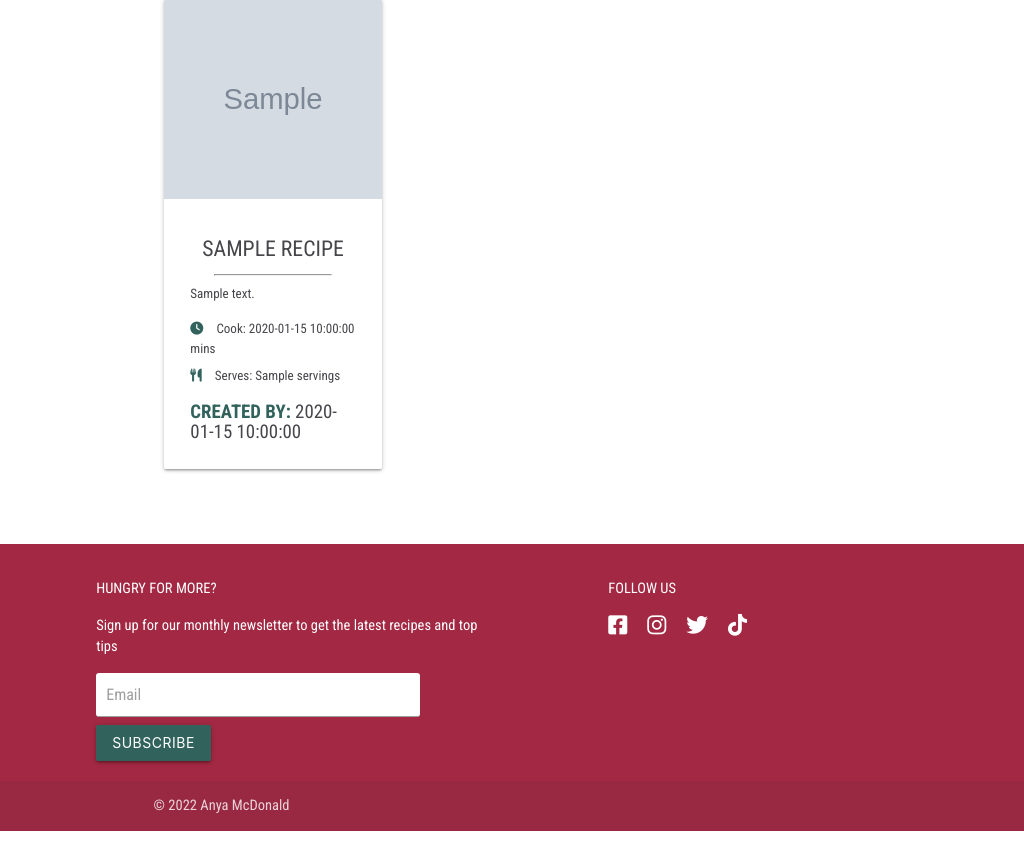
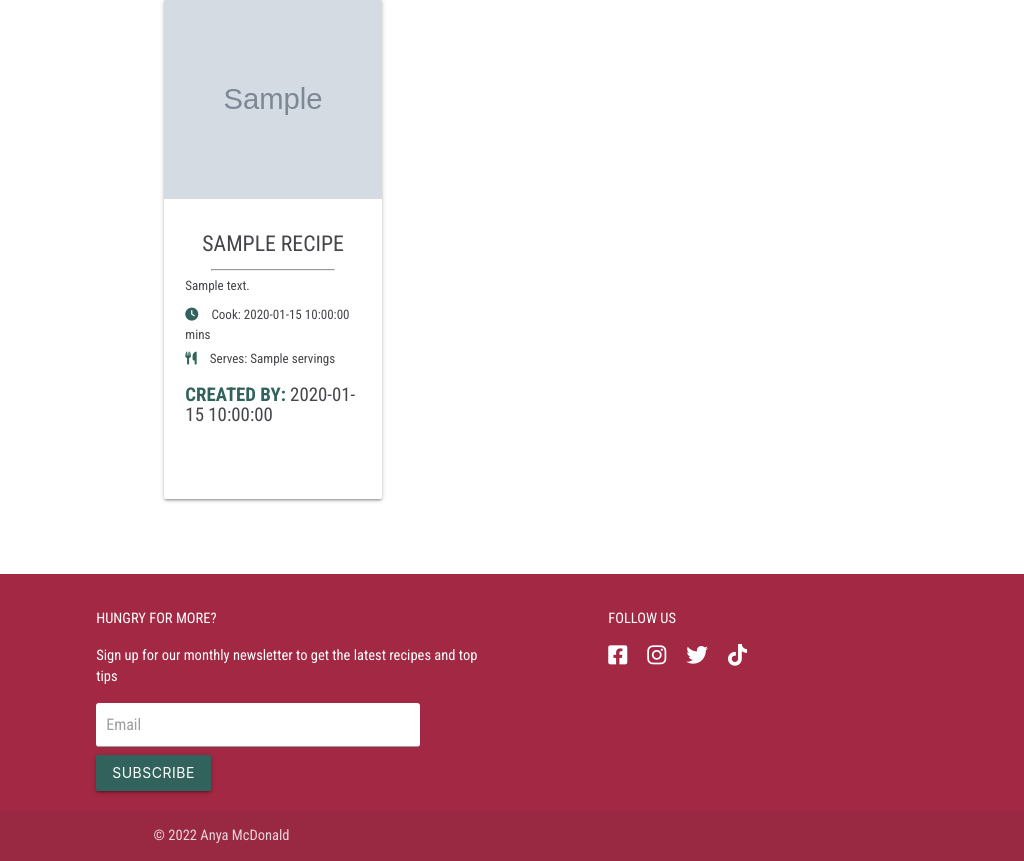
Before and after one commit to anyahush/the-freefrom-cookbook, a Flask app: page /get_recipes in a window 1024 px wide. Shown: the part 455-1316 px from the top of the page. Before the commit the page ends 1286 px from the top, so only its background shows below. Run offline with Flask 2, Linux system fonts and the light colour scheme; grey boxes marked "Sample" are stand-in pictures; a database or web service that is not in the repository returns one stand-in record (values such as "Sample title"); some libraries are stand-ins or nearby versions.

Commit message:
Add media query for recipe cards on small laptop screens

```diff
--- a/static/css/style.css
+++ b/static/css/style.css
@@ -373,6 +373,16 @@ textarea:focus {
 
 }
 
+@media screen and (min-width: 1024px) and (max-width: 1024px) {
+    .card .card-content {
+        height: 300px;
+        padding: 10px;
+    }
+    .card .card-content p {
+        margin: 5px 0;
+    }
+}
+
 @media screen and (min-width: 1440px) {
     h1 {
         font-size: 150%;
```
